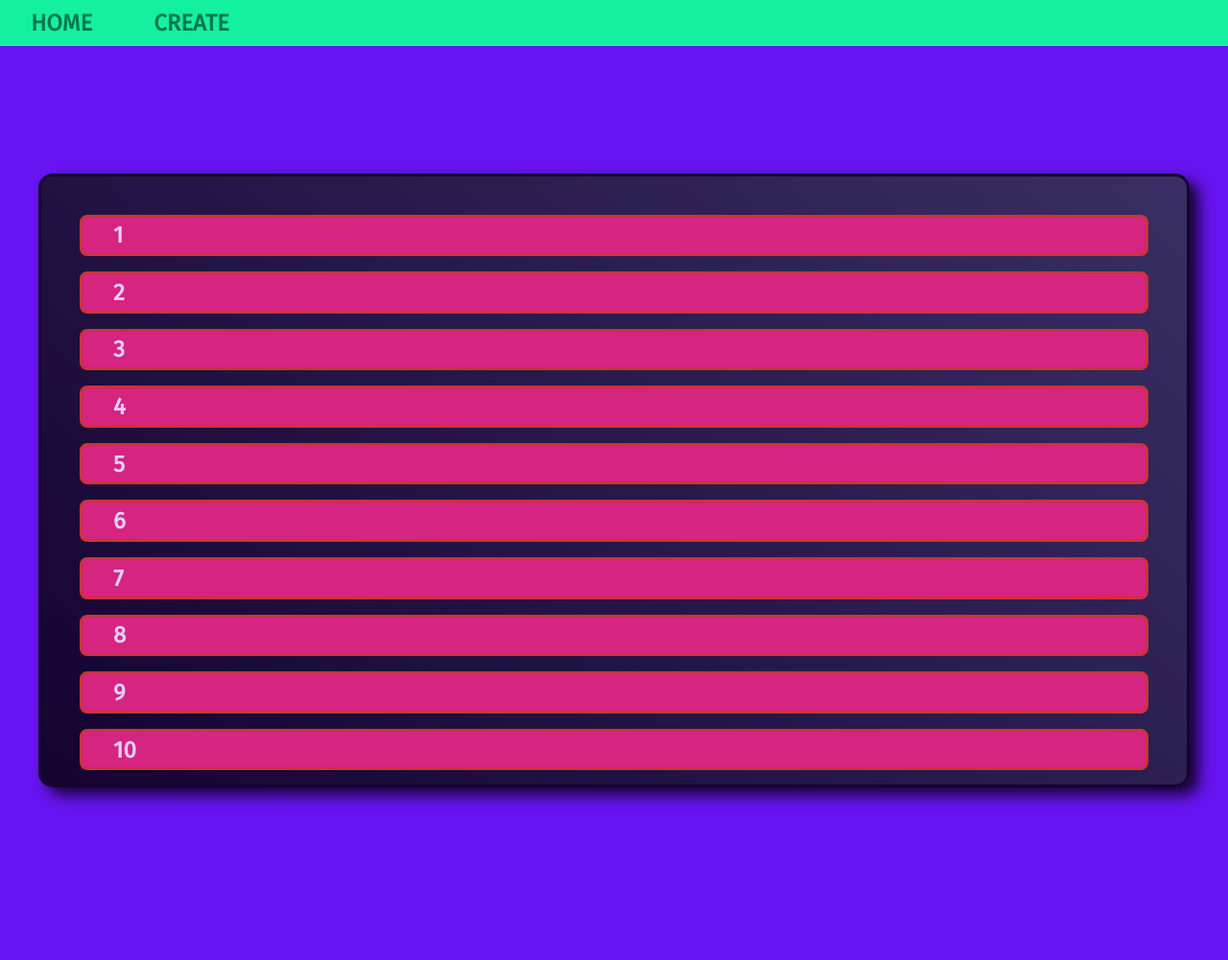
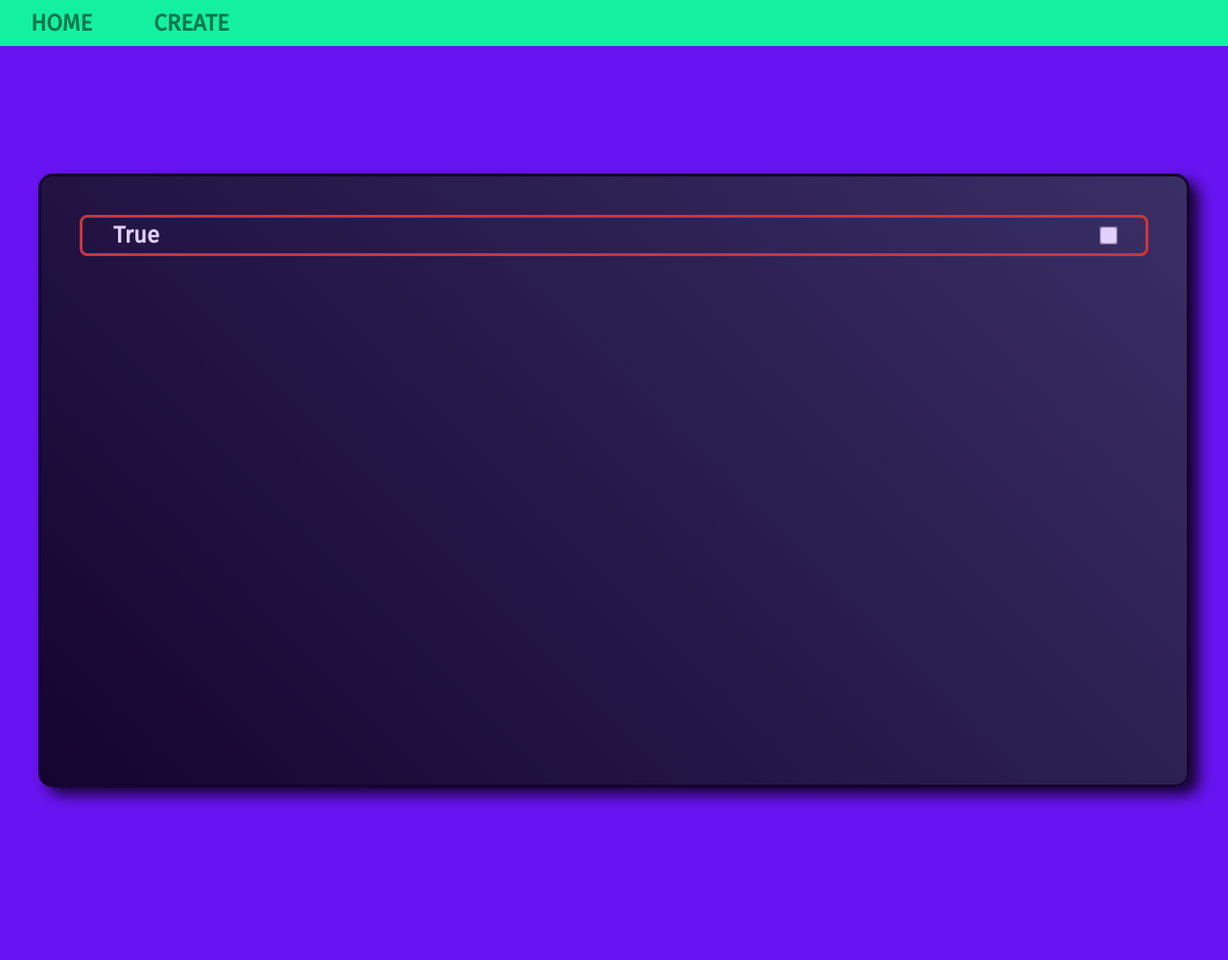
Before and after one commit to darkgx207/Django_ToDoApp, a Django app: page / in a window 1280 px wide. Shown: the whole page at 96% size. Run offline with Django 4.2, Linux system fonts and the light colour scheme; tables that the repository leaves empty hold one stand-in row (values such as "Sample post").

Commit message:
Novas funcionalidades implementadas e templates melhorados

```diff
--- a/website/static/website/container.css
+++ b/website/static/website/container.css
@@ -9,13 +9,13 @@
 }
 
 .taskblock {
-    background-color: rgb(241, 41, 101);
+    /* background-color: rgb(241, 41, 101); */
     margin: 0.5rem;
     border-radius: 0.5rem;
     display: flex;
+    justify-content: space-between;
+    align-items: center;
     border: solid rgb(230, 60, 9);
-
-
 }
 
 .taskblock h2 {
@@ -30,5 +30,18 @@
     background-color: rgb(175, 222, 228);
     transform: scale(1.01);
     transition: 0.3s;
+}
 
+
+.taskblock .inputblock{
+    display: flex;
+    margin-right: 2rem;
 }
+
+.taskblock .inputblock input{
+    transform: scale(1.5);
+}
+
+.True {
+    background-color: rgb(71, 235, 22);
+}
--- /dev/null
+++ b/website/static/website/main.js
@@ -0,0 +1,17 @@
+const tasks = document.querySelectorAll('.taskblock')
+const btns = document.querySelectorAll('.inputblock input')
+
+
+for( const i of tasks){
+    i.addEventListener('click',()=>{
+       if (i.style.backgroundColor === 'lime'){i.style.backgroundColor = ''}
+       else {i.style.backgroundColor = 'lime'}})}
+
+for (const j of btns){
+    j.addEventListener('change',(e)=>{
+        if(this.checked === true){ alert('t')}
+        else{
+            alert('f')
+        }
+    })
+}
--- a/website/templates/website/core.html
+++ b/website/templates/website/core.html
@@ -7,6 +7,7 @@
     <meta name="viewport" content="width=device-width, initial-scale=1.0">
     <link rel="stylesheet" href="{% static 'website/style.css' %}" >
     <link rel="stylesheet" href="{% static 'website/container.css' %}">
+    <script src="{% static 'website/main.js' %}" defer></script>
     <title> {{ xxx }} </title>
 </head>
 <body>
@@ -25,7 +26,6 @@
 
             </div>
 
-
         </div>
     </main>
 </body>
--- a/website/templates/website/home.html
+++ b/website/templates/website/home.html
@@ -2,18 +2,14 @@
 
 {% block content %}
 
-
-{% comment %} {% for i in db %}
-    <div class="taskblock">
-         <h2> {{ i }} </h2>
-    </div>
-{% endfor %} {% endcomment %}
-
-{% for i in test %}
-    <div class="taskblock">
-         <h2> {{ i }} </h2>
-    </div>
-{% endfor %}
+    {% for i in db %}
+        <div class="taskblock ">
+            <h2> {{ i.done }}  </h2>
+            <div class="inputblock {{ i.done }}">
+                <input type="checkbox" name="{{i}}" id="{{i.id}}">
+            </div>
+        </div>
+    {% endfor %}
 
 
 {% endblock %}
--- a/website/urls.py
+++ b/website/urls.py
@@ -1,7 +1,9 @@
 from django.urls import path
-from .views import index
+from .views import index, api
 
 
 urlpatterns = [
-    path('', index , name='homepage')
+    path('', index , name='homepage'),
+    path('api', api , name='apipage')
+
 ]
--- a/website/views.py
+++ b/website/views.py
@@ -1,12 +1,17 @@
 from django.shortcuts import render, HttpResponse
-from .models import Tasks, OwnerTask
+from django.http import JsonResponse
+
+from .models import Tasks
 # Create your views here.
 
 values = Tasks.objects.all()
-test = [1,2,3,4,5,6,7,8,9,10,11,123,123,211]
+v2 = Tasks.objects
 
 def index(request):
     return render(request,'website/home.html',{
         'db':values,
-        'test':test,
+        'dd':v2,
     })
+
+def api(request):
+    return JsonResponse({'welcome':'merda'})
```
